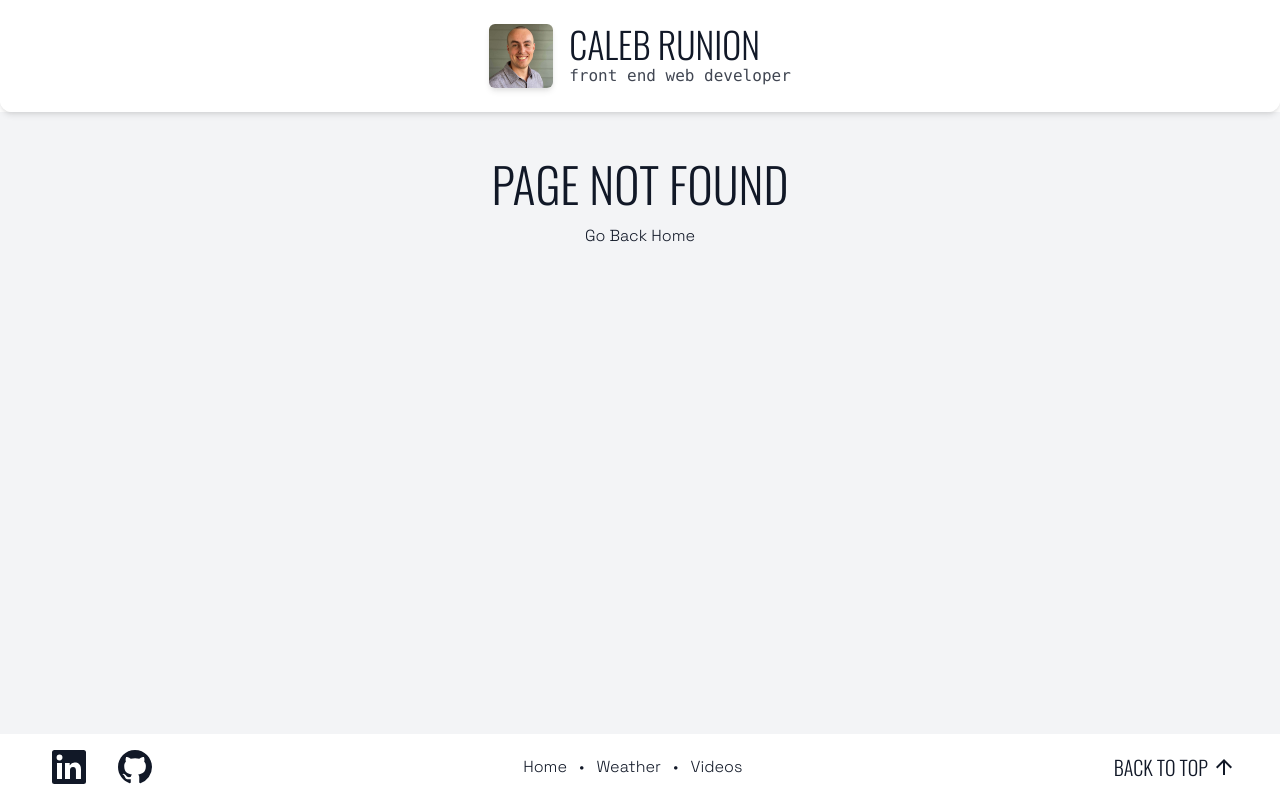
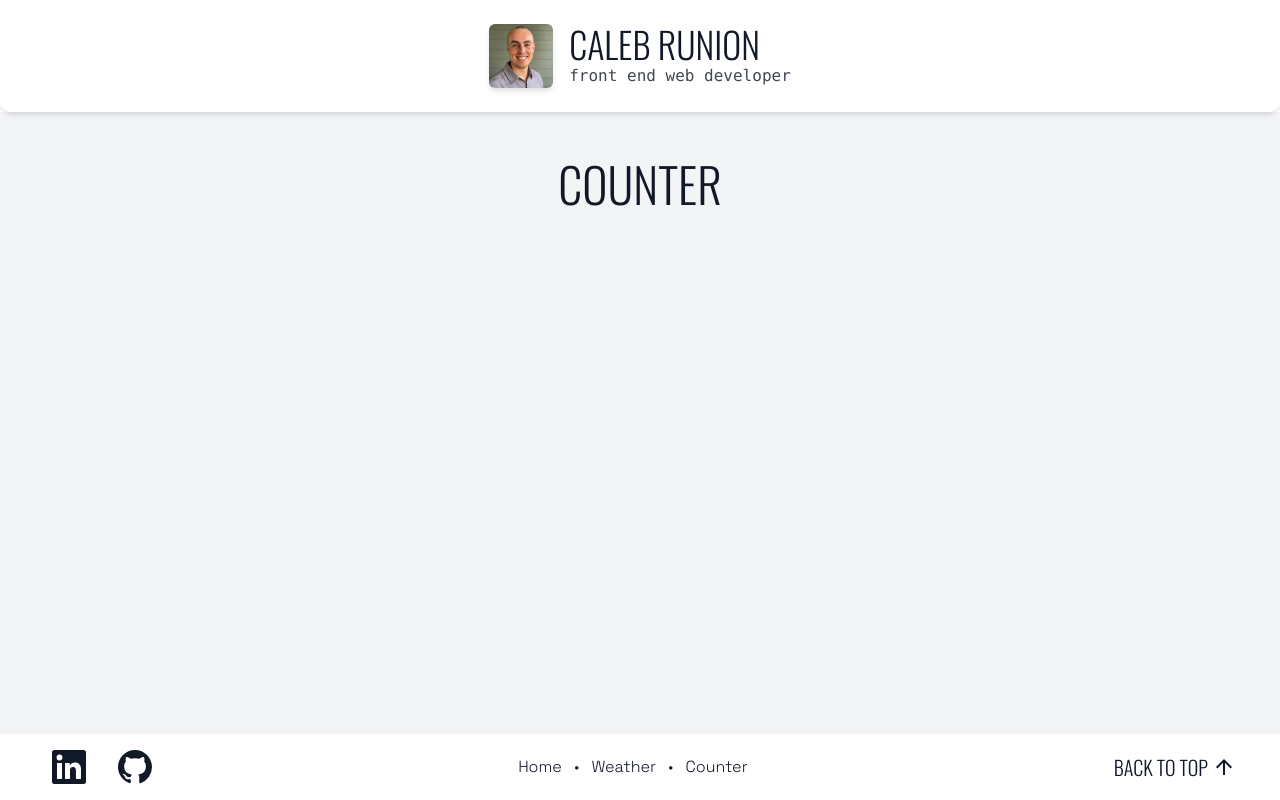
Before and after one commit to trexchard/hello-next, a Next.js app: page /counter in a window 1280 px wide. Before the commit this address had no page. Built offline with nearby package versions, Linux system fonts and the light colour scheme.

Commit message:
Rename "counter" page

```diff
--- a/components/Nav.js
+++ b/components/Nav.js
@@ -7,7 +7,7 @@ const Nav = () => {
       <span className='mx-3'>•</span>
       <Link href='/weather'>Weather</Link>
       <span className='mx-3'>•</span>
-      <Link href='/videos'>Videos</Link>
+      <Link href='/counter'>Counter</Link>
     </nav>
   )
 }
--- a/pages/videos.js
+++ b/pages/counter.js
@@ -1,13 +1,13 @@
 import Head from 'next/head'
 
-export default function Videos() {
+export default function Counter() {
   return (
     <>
       <Head>
-        <title>Videos - Caleb Runion</title>
+        <title>Counter - Caleb Runion</title>
       </Head>
       <h1 className='text-5xl text-center uppercase font-oswald print:text-3xl'>
-        Videos
+        Counter
       </h1>
     </>
   )
```
